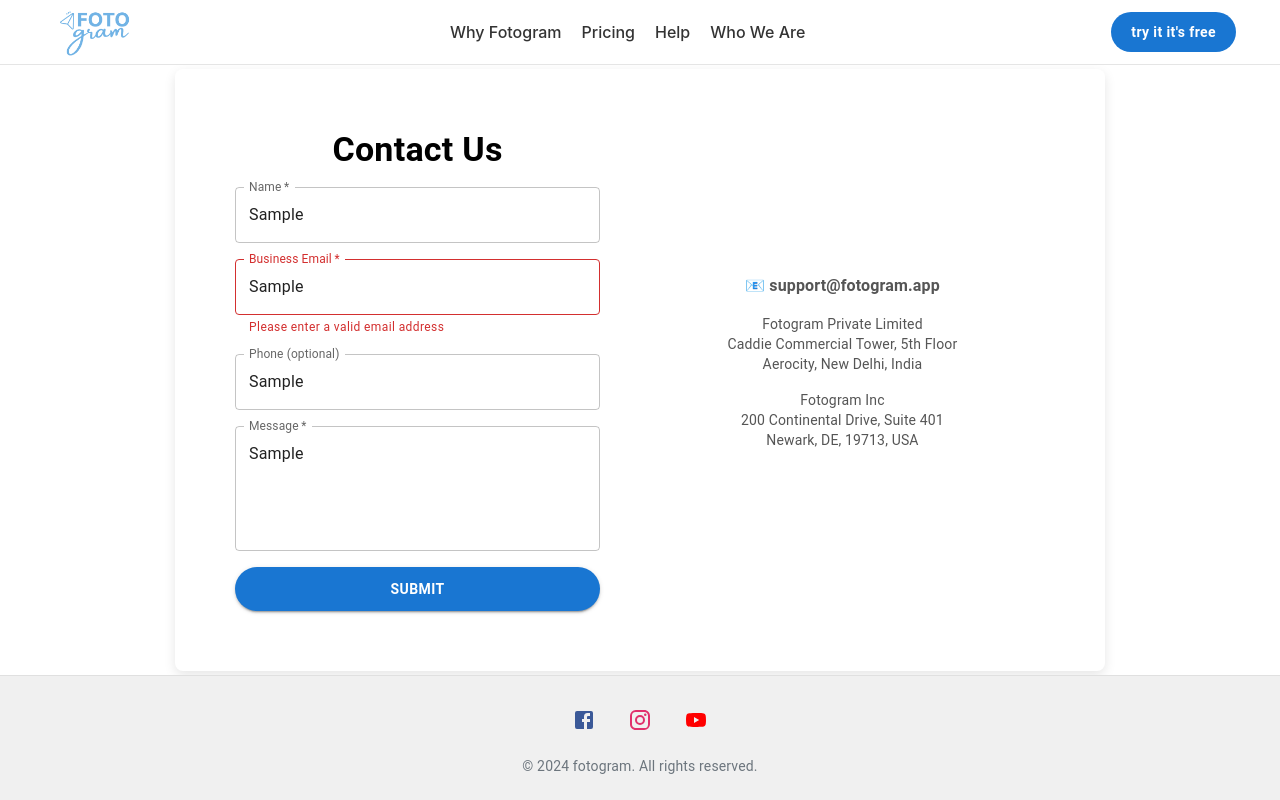
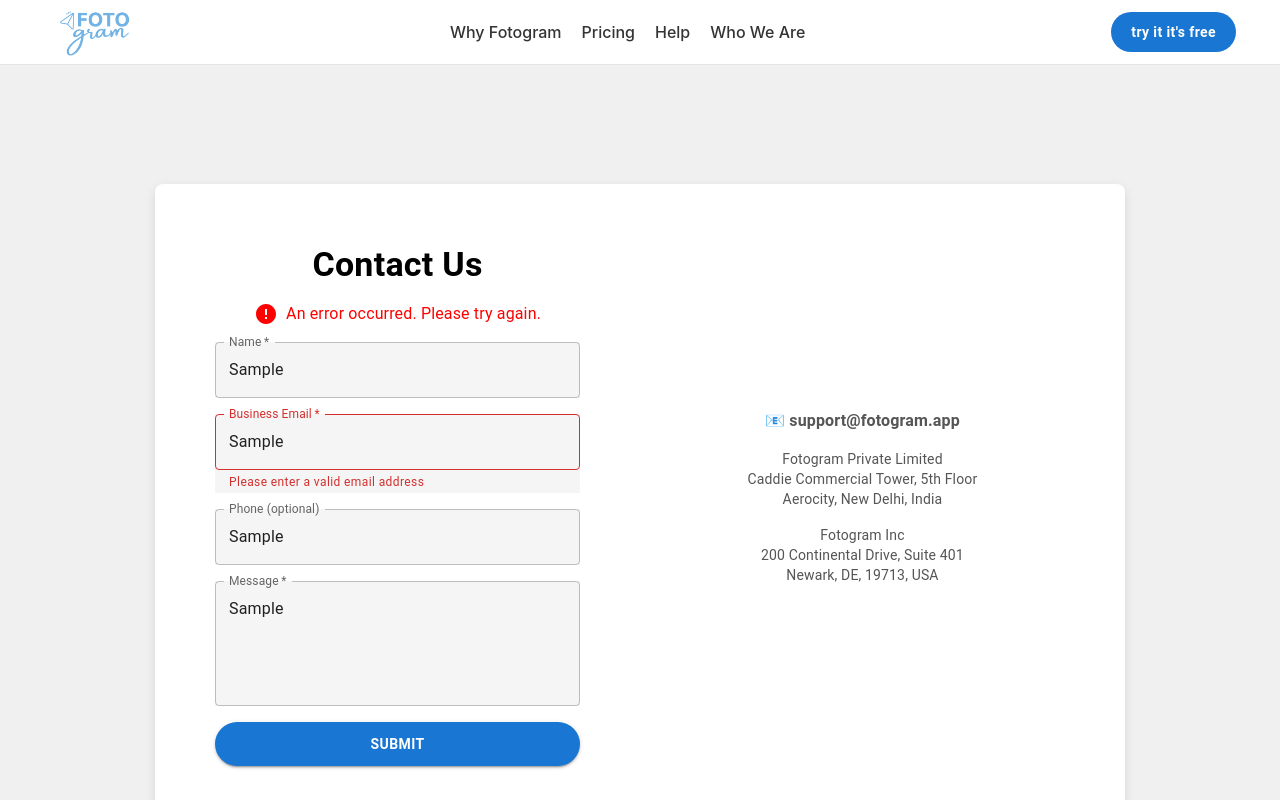
Before and after one commit to Iandraws/fotogramm-landing, a React (Create React App) app in the folder fotogram/: page /ContactUs in a window 1280 px wide. Both pictures are taken after typing "Sample", "Sample", "Sample", "Sample" into the empty fields and a click on the button "SUBMIT". Built offline with nearby package versions, Linux system fonts and the light colour scheme.

Commit message:
changing backgraoundcolor

```diff
--- a/fotogram/src/components/ContactUs.js
+++ b/fotogram/src/components/ContactUs.js
@@ -1,5 +1,7 @@
 // src/components/ContactUs.js
 import { Box, Button, Grid, TextField, Typography } from '@mui/material';
+import CheckCircleIcon from '@mui/icons-material/CheckCircle';
+import ErrorIcon from '@mui/icons-material/Error';
 import React, { useState } from 'react';
 
 const ContactUs = () => {
@@ -9,6 +11,7 @@
   const [message, setMessage] = useState('');
   const [emailError, setEmailError] = useState(false);
   const [successMessage, setSuccessMessage] = useState('');
+  const [isError, setIsError] = useState(false);
 
   const handleEmailChange = (e) => {
     const emailValue = e.target.value;
@@ -22,10 +25,13 @@
   const handleSubmit = async (e) => {
     e.preventDefault();
     if (emailError || !name || !message) {
+      setIsError(true);
+      setSuccessMessage('');
       return;
     }
 
-    // Reset success message
+    // Reset success and error messages
+    setIsError(false);
     setSuccessMessage('');
 
     try {
@@ -49,10 +55,10 @@
         setPhone('');
         setMessage('');
       } else {
-        alert('Failed to submit the form');
+        setIsError(true);
       }
     } catch (error) {
-      alert('An error occurred while submitting the form');
+      setIsError(true);
     }
   };
 
@@ -62,6 +68,9 @@
         display: 'flex',
         justifyContent: 'center',
         alignItems: 'center',
+        minHeight: '100vh',
+        backgroundColor: '#f0f0f0',
+        padding: '40px',
       }}
     >
       <Box
@@ -70,11 +79,12 @@
           flexDirection: { xs: 'column', md: 'row' },
           justifyContent: 'center',
           alignItems: 'center',
+          gap: '40px',
           maxWidth: '1000px',
           backgroundColor: '#fff',
           borderRadius: '8px',
           boxShadow: '0 4px 12px rgba(0, 0, 0, 0.1)',
-          padding: { xs: '8px', md: '40px' },
+          padding: { xs: '20px', md: '40px' },
         }}
       >
         {/* Contact Form */}
@@ -88,64 +98,54 @@
             borderRadius: '8px',
           }}
         >
-          <Typography
-            variant="h4"
-            sx={{ mb: 2, fontWeight: 'bold', textAlign: 'center' }}
-          >
+          <Typography variant="h4" sx={{ mb: 2, fontWeight: 'bold', textAlign: 'center' }}>
             Contact Us
           </Typography>
           {successMessage && (
-            <Typography sx={{ color: 'green', mb: 2, textAlign: 'center' }}>
-              {successMessage}
-            </Typography>
+            <Box sx={{ display: 'flex', alignItems: 'center', justifyContent: 'center', color: 'green', mb: 2 }}>
+              <CheckCircleIcon sx={{ mr: 1 }} />
+              <Typography>{successMessage}</Typography>
+            </Box>
           )}
-          <Grid
-            container
-            spacing={2}
-          >
-            <Grid
-              item
-              xs={12}
-            >
+          {isError && (
+            <Box sx={{ display: 'flex', alignItems: 'center', justifyContent: 'center', color: 'red', mb: 2 }}>
+              <ErrorIcon sx={{ mr: 1 }} />
+              <Typography>An error occurred. Please try again.</Typography>
+            </Box>
+          )}
+          <Grid container spacing={2}>
+            <Grid item xs={12}>
               <TextField
                 fullWidth
                 label="Name"
                 value={name}
                 onChange={(e) => setName(e.target.value)}
                 required
+                sx={{ backgroundColor: '#f5f5f5' }} // Gray background
               />
             </Grid>
-            <Grid
-              item
-              xs={12}
-            >
+            <Grid item xs={12}>
               <TextField
                 fullWidth
                 label="Business Email"
                 value={email}
                 onChange={handleEmailChange}
                 error={emailError}
-                helperText={
-                  emailError ? 'Please enter a valid email address' : ''
-                }
+                helperText={emailError ? 'Please enter a valid email address' : ''}
                 required
+                sx={{ backgroundColor: '#f5f5f5' }} // Gray background
               />
             </Grid>
-            <Grid
-              item
-              xs={12}
-            >
+            <Grid item xs={12}>
               <TextField
                 fullWidth
                 label="Phone (optional)"
                 value={phone}
                 onChange={(e) => setPhone(e.target.value)}
+                sx={{ backgroundColor: '#f5f5f5' }} // Gray background
               />
             </Grid>
-            <Grid
-              item
-              xs={12}
-            >
+            <Grid item xs={12}>
               <TextField
                 fullWidth
                 label="Message"
@@ -155,12 +155,10 @@
                 value={message}
                 onChange={(e) => setMessage(e.target.value)}
                 required
+                sx={{ backgroundColor: '#f5f5f5' }} // Gray background
               />
             </Grid>
-            <Grid
-              item
-              xs={12}
-            >
+            <Grid item xs={12}>
               <Button
                 type="submit"
                 variant="contained"
@@ -192,24 +190,15 @@
             padding: { xs: '20px', md: '40px' },
           }}
         >
-          <Typography
-            variant="body1"
-            sx={{ mb: 2, fontWeight: 'bold' }}
-          >
+          <Typography variant="body1" sx={{ mb: 2, fontWeight: 'bold' }}>
             📧 support@fotogram.app
           </Typography>
-          <Typography
-            variant="body2"
-            sx={{ mb: 2 }}
-          >
+          <Typography variant="body2" sx={{ mb: 2 }}>
             Fotogram Private Limited <br />
             Caddie Commercial Tower, 5th Floor <br />
             Aerocity, New Delhi, India
           </Typography>
-          <Typography
-            variant="body2"
-            sx={{ mb: 2 }}
-          >
+          <Typography variant="body2" sx={{ mb: 2 }}>
             Fotogram Inc <br />
             200 Continental Drive, Suite 401 <br />
             Newark, DE, 19713, USA
```
